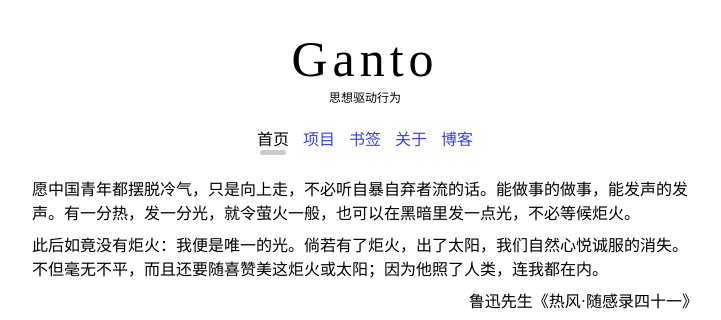
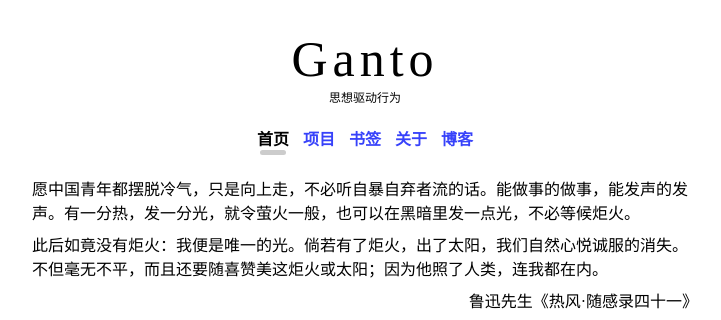
Before and after one commit to lyc688/Ganto, a PHP site: page /index.html in a window 1280 px wide. Shown: the top 320 px of the page, without its empty margins (275-996 px from the left). Run offline with PHP 8.4, Linux system fonts and the light colour scheme; some libraries are stand-ins or nearby versions.

Commit message:
Update homepage.css

```diff
--- a/css/homepage.css
+++ b/css/homepage.css
@@ -175,6 +175,7 @@ header nav{
 	text-transform: capitalize;
 	margin-right: 10px;
 	text-decoration: none;
+    	font-weight: 900;
 }
 .function a:hover{
 	color: var(--color);
```
